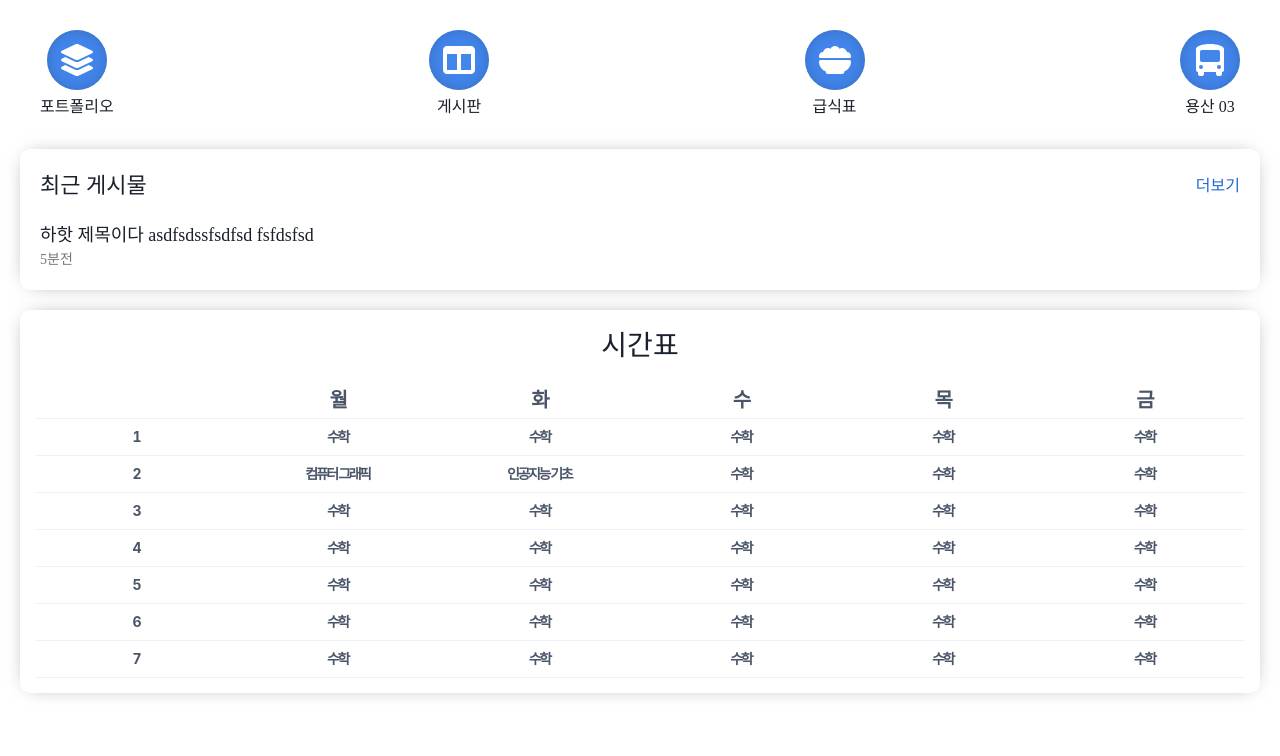
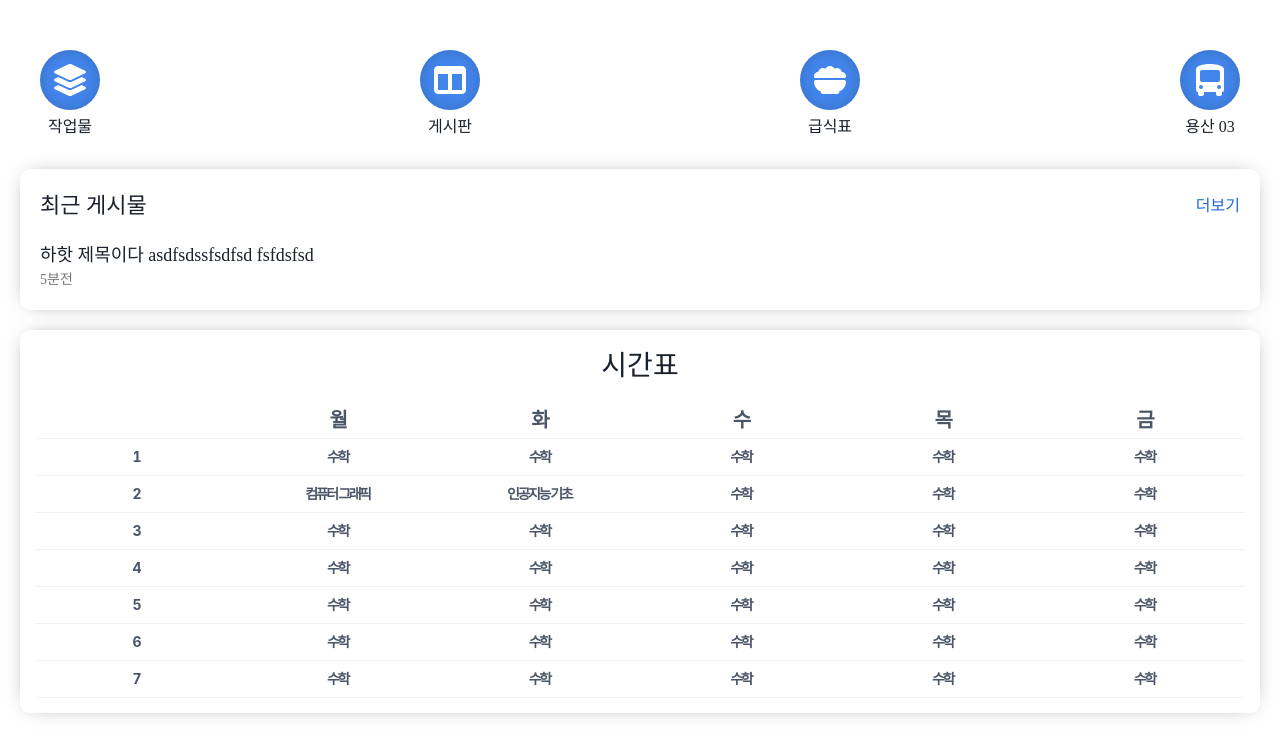
Before and after one commit to Tech5818/DIFO_FRONTEND, a React (Vite) app: page / in a window 1280 px wide. Shown: the top 756 px of the page. Built offline with nearby package versions, Linux system fonts and the light colour scheme; a web font is replaced by a local one.

Commit message:
:sparkles: 작업물 페이지 생성 및 routing setting

```diff
--- a/src/App.tsx
+++ b/src/App.tsx
@@ -1,11 +1,15 @@
 import { Route, Routes } from 'react-router-dom';
 import { HomePage } from './page/home/HomePage';
+import { WorksPage } from './page/works/WorksPage';
+import { Header } from './components/header/Header';
 
 function App() {
   return (
     <>
+      <Header />
       <Routes>
         <Route path='/' element={<HomePage />} />
+        <Route path='/works' element={<WorksPage />} />
       </Routes>
     </>
   );
--- a/src/components/Logo.tsx
+++ b/src/components/Logo.tsx
@@ -1,12 +1,21 @@
+import { useNavigate } from 'react-router-dom';
 import { Mobile } from '../Responsive';
 import LogoImg from '../assets/Logo.png';
 import { M_LogoImage } from '../style/logo/logo.style';
 
 export const Logo = () => {
+  const navigate = useNavigate();
+  /**
+   * @todo 클릭시 HomePage로 이동
+   */
+  const handleClickLogo = () => {
+    navigate('/');
+  };
+
   return (
     <>
       <Mobile>
-        <M_LogoImage src={LogoImg} />
+        <M_LogoImage src={LogoImg} onClick={handleClickLogo} />
       </Mobile>
     </>
   );
--- a/src/components/quick/Icon.tsx
+++ b/src/components/quick/Icon.tsx
@@ -5,17 +5,25 @@ import {
   IconContainer,
   IconText,
 } from '../../style/quick/Icon/icon.style';
+import { useNavigate } from 'react-router-dom';
 
 interface IconComponentProps {
   icon: IconLookup;
   text: string;
   background: string;
+  to: string;
 }
 
-export const Icon = ({ icon, text, background }: IconComponentProps) => {
+export const Icon = ({ icon, text, background, to }: IconComponentProps) => {
+  const navigate = useNavigate();
+
+  const handleClickIcon = () => {
+    navigate(`/${to}`);
+  };
+
   return (
     <>
-      <IconContainer>
+      <IconContainer onClick={handleClickIcon}>
         <IconBox background={background}>
           <FontAwesomeIcon
             icon={icon}
--- a/src/components/quick/Quick.tsx
+++ b/src/components/quick/Quick.tsx
@@ -11,10 +11,15 @@ export const Quick = () => {
   return (
     <>
       <M_Quick>
-        <Icon icon={faLayerGroup} text='포트폴리오' background='#4285EB' />
-        <Icon icon={faTableColumns} text='게시판' background='#4285EB' />
-        <Icon icon={faBowlFood} text='급식표' background='#4285EB' />
-        <Icon icon={faBusSimple} text='용산 03' background='#4285EB' />
+        <Icon
+          icon={faLayerGroup}
+          text='작업물'
+          background='#4285EB'
+          to='works'
+        />
+        <Icon icon={faTableColumns} text='게시판' background='#4285EB' to='' />
+        <Icon icon={faBowlFood} text='급식표' background='#4285EB' to='' />
+        <Icon icon={faBusSimple} text='용산 03' background='#4285EB' to='' />
       </M_Quick>
     </>
   );
--- a/src/components/timeTable/TimeTable.tsx
+++ b/src/components/timeTable/TimeTable.tsx
@@ -1,6 +1,5 @@
 import {
   M_TimeTable,
-  M_TimeTableClassTh,
   M_TimeTableContainer,
   M_TimeTableTbody,
   M_TimeTableTh,
--- a/src/page/home/HomePage.tsx
+++ b/src/page/home/HomePage.tsx
@@ -1,15 +1,16 @@
-import { Header } from '../../components/header/Header';
 import { Quick } from '../../components/quick/Quick';
 import { Recent } from '../../components/recent/Recent';
 import { TimeTable } from '../../components/timeTable/TimeTable';
+import { M_HomeContent } from '../../style/home/home.style';
 
 export const HomePage = () => {
   return (
     <>
-      <Header />
-      <Quick />
-      <Recent />
-      <TimeTable />
+      <M_HomeContent>
+        <Quick />
+        <Recent />
+        <TimeTable />
+      </M_HomeContent>
     </>
   );
 };
--- /dev/null
+++ b/src/page/works/WorksPage.tsx
@@ -0,0 +1,9 @@
+import { M_WorksContainer } from '../../style/works/works.style';
+
+export const WorksPage = () => {
+  return (
+    <>
+      <M_WorksContainer></M_WorksContainer>
+    </>
+  );
+};
--- a/src/style/quick/qucik.style.ts
+++ b/src/style/quick/qucik.style.ts
@@ -5,6 +5,6 @@ export const M_Quick = chakra(Flex, {
     alignItems: 'center',
     justifyContent: 'space-between',
     gap: '10px',
-    padding: '30px 40px',
+    padding: '30px 20px',
   },
 });
--- a/src/style/recent/recent.style.ts
+++ b/src/style/recent/recent.style.ts
@@ -1,9 +1,7 @@
 import { Box, Flex, Text, chakra } from '@chakra-ui/react';
 
 export const M_RecentContainer = chakra(Box, {
-  baseStyle: {
-    padding: '0 20px',
-  },
+  baseStyle: {},
 });
 
 export const M_RecentBox = chakra(Flex, {
--- a/src/style/timeTable/timetable.style.ts
+++ b/src/style/timeTable/timetable.style.ts
@@ -3,7 +3,7 @@ import { Flex, Table, Tbody, Th, Thead, Tr, chakra } from '@chakra-ui/react';
 export const M_TimeTableContainer = chakra(Flex, {
   baseStyle: {
     justifyContent: 'center',
-    margin: '20px 20px',
+    marginTop: '20px',
     padding: '15px',
     background: '#fff',
     boxShadow: '0 0 20px -10px rgba(0, 0, 0, 0.6)',
--- /dev/null
+++ b/src/style/works/works.style.ts
@@ -0,0 +1,7 @@
+import { Flex, chakra } from '@chakra-ui/react';
+
+export const M_WorksContainer = chakra(Flex, {
+  baseStyle: {
+    padding: '20px',
+  },
+});
```
